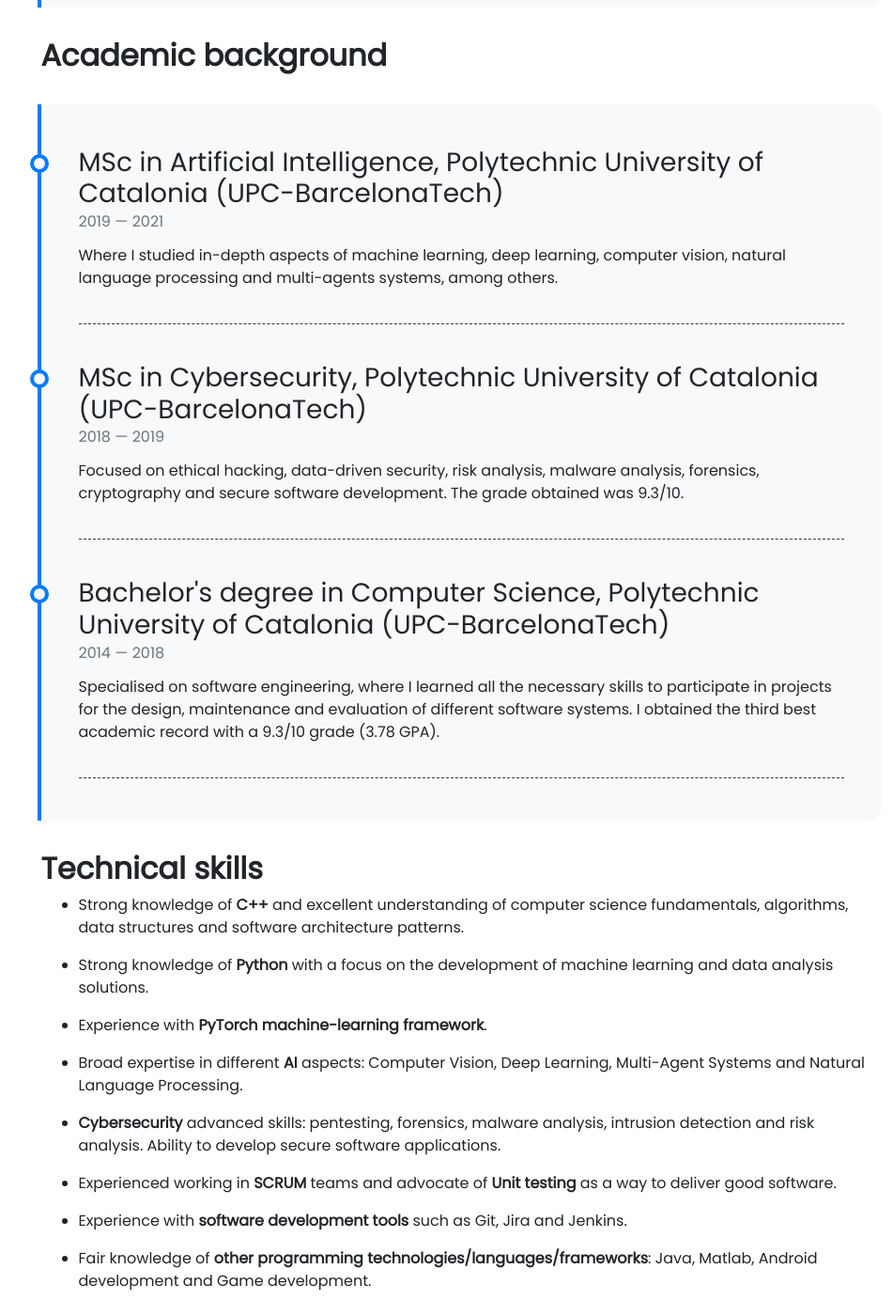
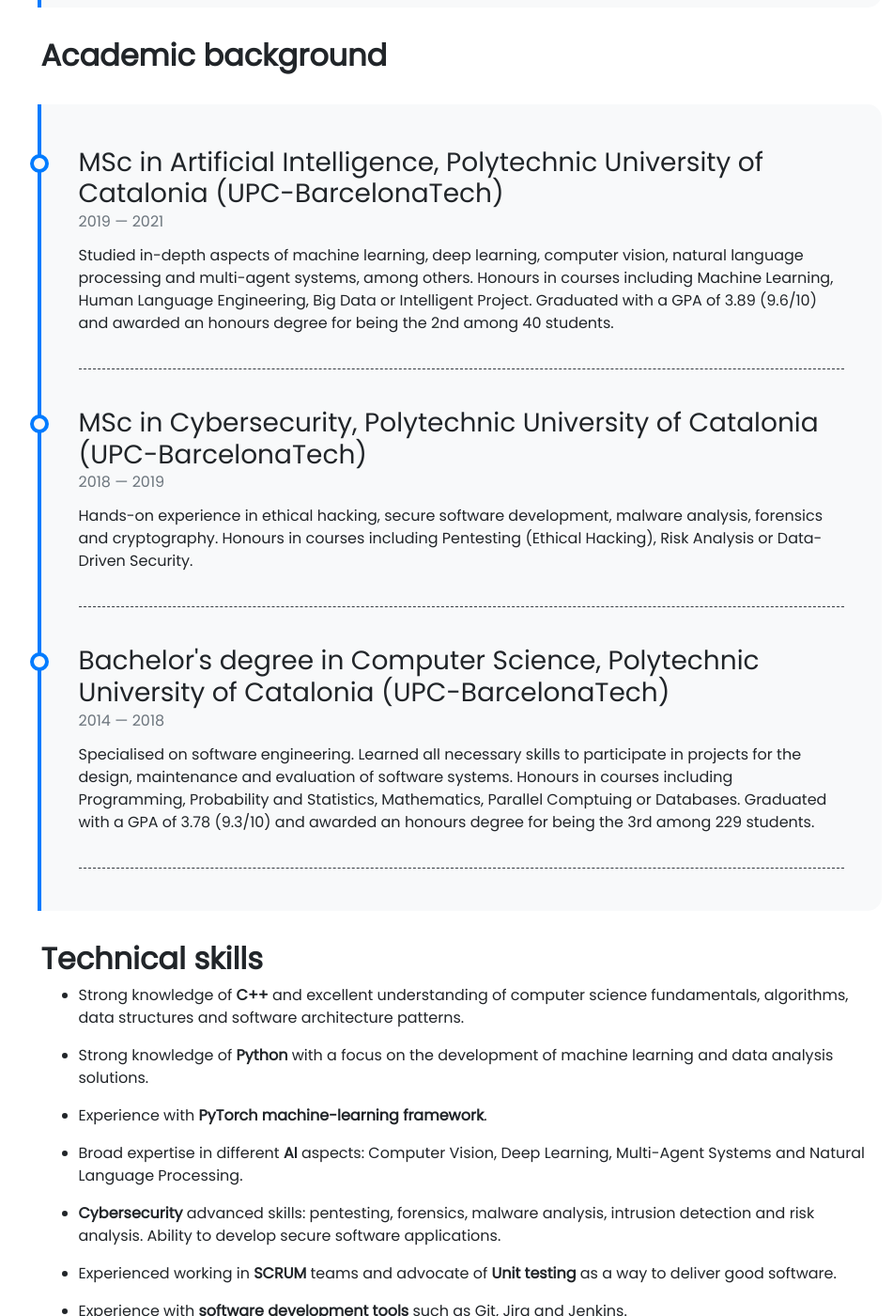
Before and after one commit to albertrial/albertrial.github.io, a Jekyll site: the page built from pages/about.md, in a window 1280 px wide and 1400 px high, scrolled down 890 px. Shown: the whole window at 94% size, without its empty margins (149-1100 px from the left). Built offline with Jekyll 4.4.1, drawn with Linux system fonts in a browser that asks for light colours; nearby versions of some CDN libraries; emoji names are drawn with the system emoji font.

Commit message:
Update education-timeline.yml

```diff
--- a/_data/education-timeline.yml
+++ b/_data/education-timeline.yml
@@ -1,14 +1,14 @@
 - title: MSc in Artificial Intelligence, Polytechnic University of Catalonia (UPC-BarcelonaTech)
   from: 2019
   to: 2021
-  description: Where I studied in-depth aspects of machine learning, deep learning, computer vision, natural language processing and multi-agents systems, among others.
+  description: Studied in-depth aspects of machine learning, deep learning, computer vision, natural language processing and multi-agent systems, among others. Honours in courses including Machine Learning, Human Language Engineering, Big Data or Intelligent Project. Graduated with a GPA of 3.89 (9.6/10) and awarded an honours degree for being the 2nd among 40 students.
 
 - title: MSc in Cybersecurity, Polytechnic University of Catalonia (UPC-BarcelonaTech)
   from: 2018
   to: 2019
-  description: Focused on ethical hacking, data-driven security, risk analysis, malware analysis, forensics, cryptography and secure software development. The grade obtained was 9.3/10.
+  description: Hands-on experience in ethical hacking, secure software development, malware analysis, forensics and cryptography. Honours in courses including Pentesting (Ethical Hacking), Risk Analysis or Data-Driven Security.
 
 - title: Bachelor's degree in Computer Science, Polytechnic University of Catalonia (UPC-BarcelonaTech)
   from: 2014
   to: 2018
-  description: Specialised on software engineering, where I learned all the necessary skills to participate in projects for the design, maintenance and evaluation of different software systems. I obtained the third best academic record with a 9.3/10 grade (3.78 GPA).
+  description: Specialised on software engineering. Learned all necessary skills to participate in projects for the design, maintenance and evaluation of software systems. Honours in courses including Programming, Probability and Statistics, Mathematics, Parallel Comptuing or Databases. Graduated with a GPA of 3.78 (9.3/10) and awarded an honours degree for being the 3rd among 229 students.
```
